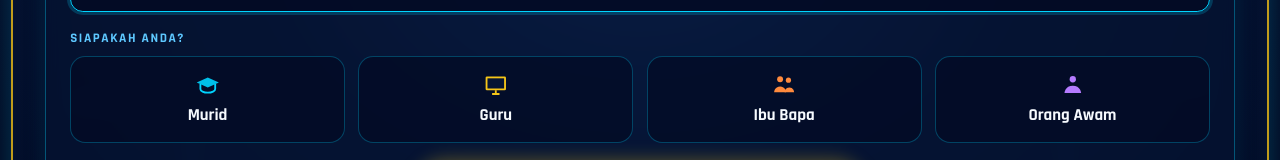
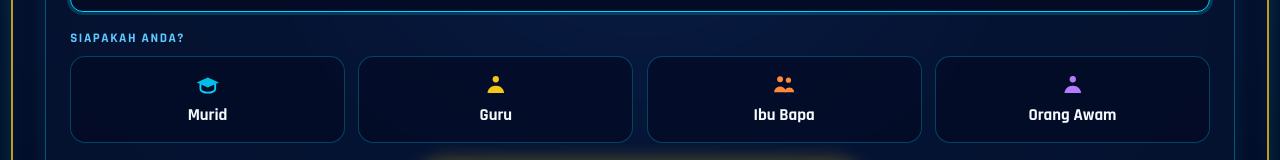
Before and after one commit to asushi199/kehadiranmadanispm, a Next.js app: page / in a window 1280 px wide. Shown: the part 425-585 px from the top of the page. Built offline with nearby package versions, Linux system fonts and the light colour scheme.

Commit message:
Use a person icon for the teacher category.

```diff
--- a/components/DaftarForm.tsx
+++ b/components/DaftarForm.tsx
@@ -33,9 +33,8 @@ const ikon: Record<Kategori, ReactNode> = {
   ),
   guru: (
     <svg viewBox="0 0 32 32" className="kategori-ikon" aria-hidden="true">
-      <rect x="5" y="7" width="22" height="15" rx="1.5" fill="currentColor" />
-      <rect x="7" y="9" width="18" height="11" fill="#061433" />
-      <path d="M12 26h8M16 22v4" stroke="currentColor" strokeWidth="2" />
+      <circle cx="16" cy="10" r="3.4" fill="currentColor" />
+      <path d="M7 25c.6-5.2 4-8 9-8s8.4 2.8 9 8" fill="currentColor" />
     </svg>
   ),
   ibu_bapa: (
```
